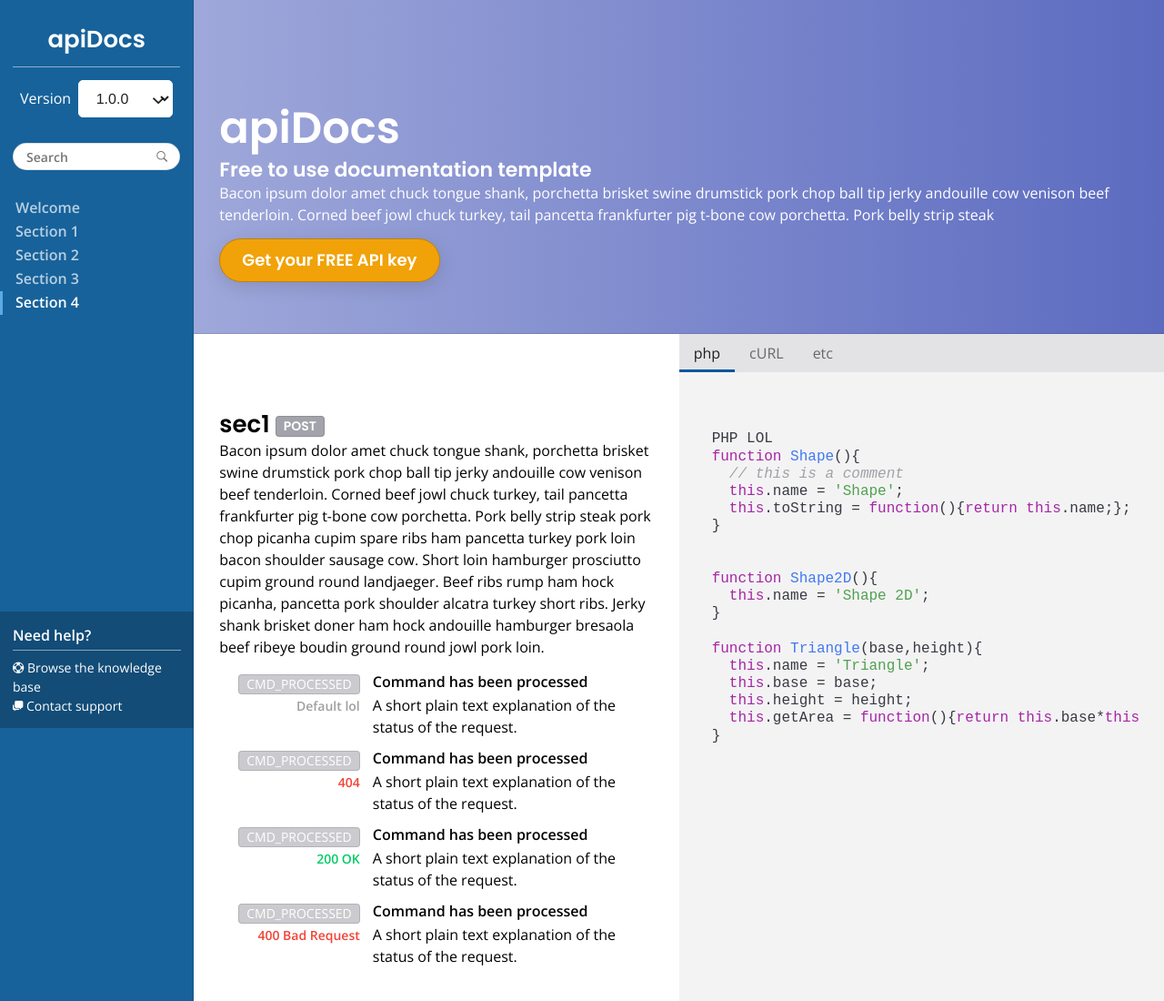
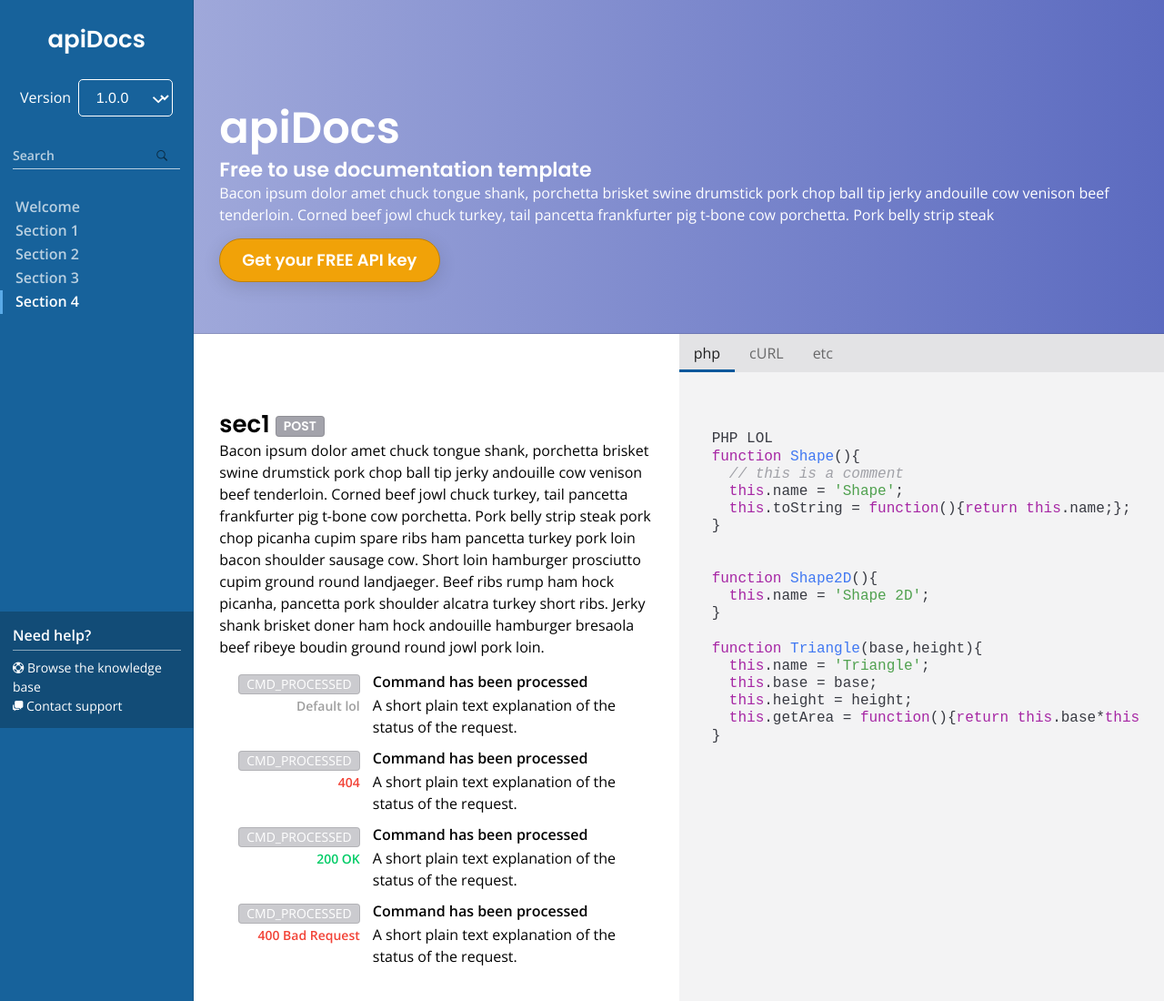
Before and after one commit to SimonFricker/apiDocs, a website: page docs/index.html in a window 1280 px wide. Shown: the top 1100 px of the page at 91% size. Drawn offline with nearby package versions, Linux system fonts and the light colour scheme; files whose address does not match are found by name.

Commit message:
added meta info and styled search

```diff
--- a/docs/index.html
+++ b/docs/index.html
@@ -16,8 +16,12 @@
   <![endif]-->
 
   <title>
-    apiDocs - Simple API doc styles for your project
+    apiDocs - Free to use responsive documentation template for your API's
   </title>
+
+  <meta name="Description" content="Free to use responsive documentation template for your API's.">
+  <meta name="Keywords" content="API, documentation, free, scss, javascript, js, template, github">
+
 </head>
 
 <body>
--- a/src/js/apiDocs.js
+++ b/src/js/apiDocs.js
@@ -65,7 +65,16 @@ $('#navInner .menu-toggle a').on('click', function (ev) {
 
 
 //scrollspy
-$('body').scrollspy({ target: '.docsNav', offset:120 })
+
+
+$(window).on("load resize scroll", function(e) {
+  if($(window).width() > 768)
+      {
+        $('body').scrollspy({ target: '.docsNav', offset:0 })
+      } else {
+        $('body').scrollspy({ target: '.docsNav', offset:120 })
+      }
+  });
 
 
 // Language position
--- a/src/scss/_main.scss
+++ b/src/scss/_main.scss
@@ -76,7 +76,6 @@ body {
                     padding: $basePadding*2 $basePadding $basePadding;
                     display: block;
                     float: none;
-                    border-bottom: 1px solid $textLightHint;
                     margin: 0 $basePadding;
                 }
             }
@@ -154,10 +153,10 @@ body {
                             font-family: "Ionicons";
                             color: $textLightPrimary;
 
-                            @include grid-media($neat-grid-tablet) {
-                                // top: 35%;
-                                color: $textDarkPrimary;
-                            }
+                            // @include grid-media($neat-grid-tablet) {
+                            //     // top: 35%;
+                            //     color: $textDarkPrimary;
+                            // }
 
                         }
 
@@ -184,11 +183,11 @@ body {
                             -webkit-appearance: button;
                             /* hide default arrow in chrome OSX */
 
-                            @include grid-media($neat-grid-tablet) {
-                                // padding: 1rem 3.2rem 1rem 1.4rem;
-                                color: $textDarkPrimary;
-                                                            background-color: $textLightPrimary;
-                            }
+                            // @include grid-media($neat-grid-tablet) {
+                            //     // padding: 1rem 3.2rem 1rem 1.4rem;
+                            //     color: $textDarkPrimary;
+                            //                                 background-color: $textLightPrimary;
+                            // }
 
                             &:focus {
                                 outline: none;
@@ -230,24 +229,31 @@ body {
                     display: block;
                     padding: $basePadding;
 
+
+
                     .form-group {
                         width: 100%;
                         position: relative;
 
+
                         input {
                             font-size: 1.4rem;
-                            border-radius: 4rem;
+                            border-radius: 0;
                             margin: 0 auto;
-                            border: 1px solid $textDarkDivider;
+                            border: 0;
+                            border-bottom: 1px solid $textLightSecondary;
                             height: 3rem;
+                            padding-left: 0;
+
                             width: 100%;
                             outline: none;
-                            color: $textDarkSecondary;
+                            color: $textLightPrimary;
                             font-family: $fontBody;
                             font-weight: 600;
+                            background: transparent;
 
                             &::placeholder {
-                                color: $textDarkSecondary;
+                                color: $textLightSecondary;
                             }
 
                             &:hover,
@@ -286,6 +292,10 @@ body {
                             display: block;
                             font-weight: 600;
                             border-left: 3px solid transparent;
+
+                            &:hover{
+                              color: $textLightPrimary;
+                            }
                         }
 
                         ul.nav{
@@ -384,6 +394,11 @@ body {
             @include grid-media($neat-grid-tablet) {
               padding: $basePadding*8 $basePadding*2 $basePadding*4;
             }
+
+            &:focus{
+              outline: none;
+            }
+
 
 
             &.-main {
```
Also changed, not shown: README.md, docs/assets/css/apiDocs.css, docs/assets/js/apiDocs.min.js.
